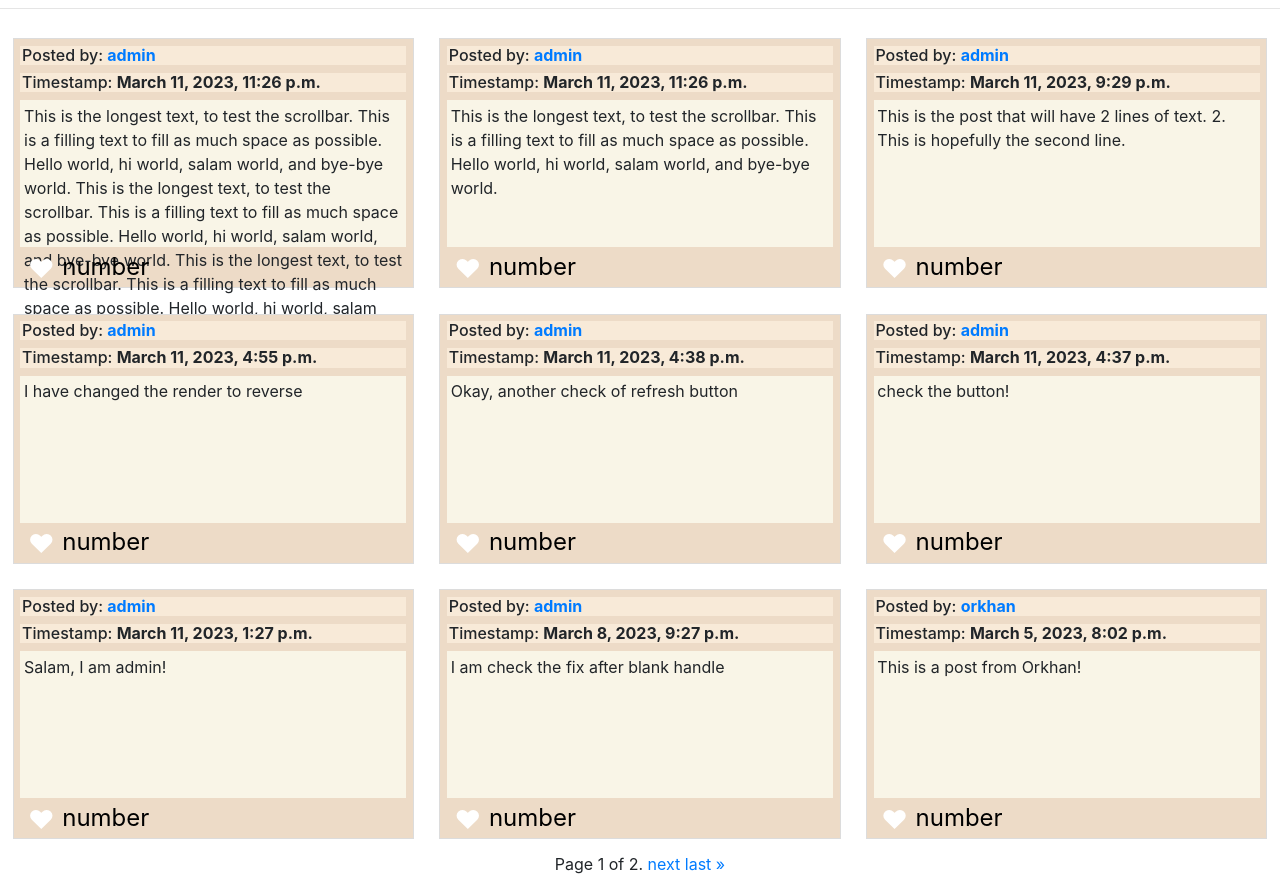
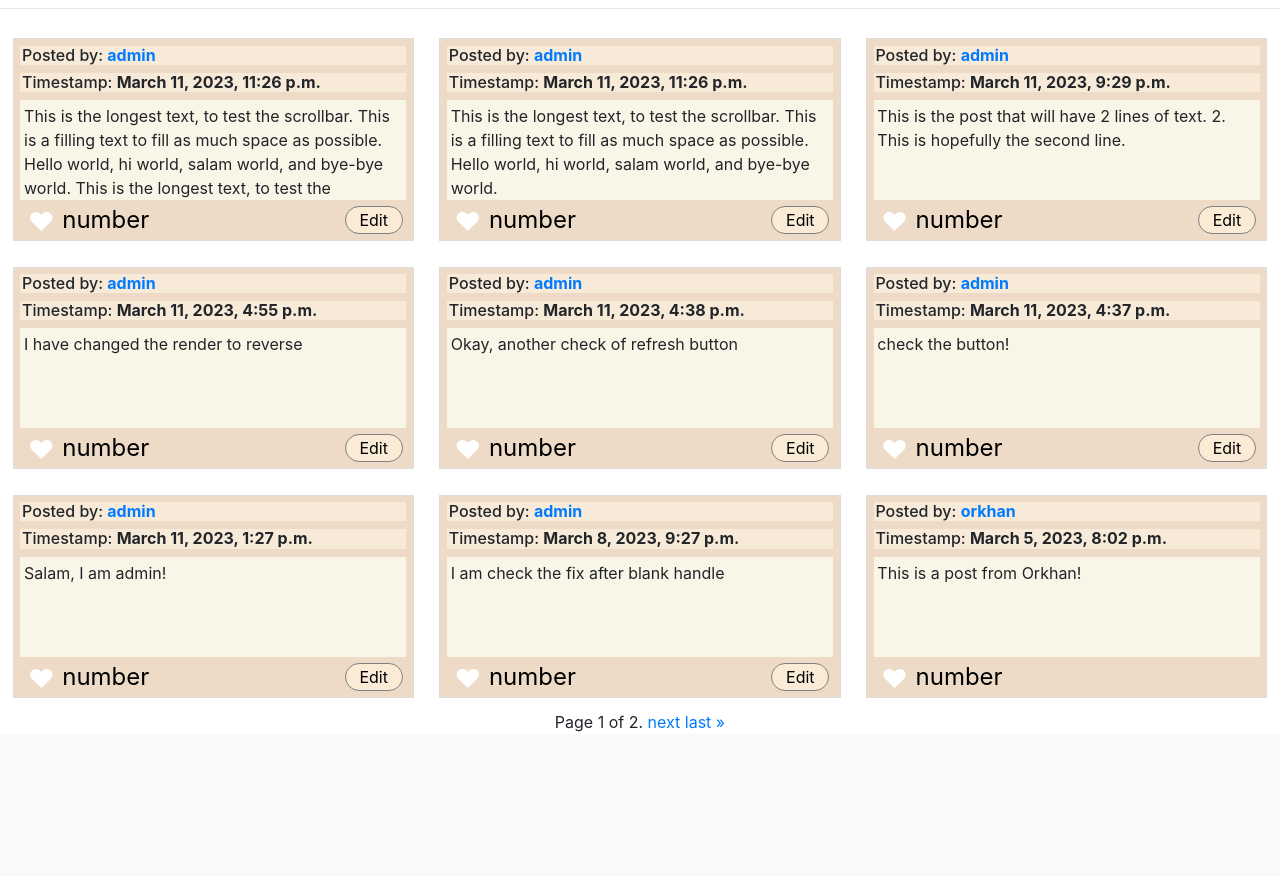
Before and after one commit to orkhan-m/django_network, a Django app: page / in a window 1280 px wide. Shown: the part 211-1087 px from the top of the page. After the commit the page ends 943 px from the top, so only its background shows below. Run offline with Django 3.2, Linux system fonts and the light colour scheme; a user stored in the database is signed in; data comes from the database, SQL or seed files in the repository; both versions use the stored data as it was after the commit; some libraries are stand-ins or nearby versions.

Commit message:
edit-text and textarea

```diff
--- a/network/models.py
+++ b/network/models.py
@@ -7,7 +7,7 @@ class User(AbstractUser):
 
 class Post(models.Model):
     user = models.ForeignKey(User, on_delete=models.CASCADE, related_name="post_owner") #, null=True, blank=True)
-    post = models.CharField(max_length=5000)
+    post = models.CharField(max_length=1000)
     timestamp = models.DateTimeField(auto_now_add=True)
 
     def __str__(self):
--- a/network/static/network/styles.css
+++ b/network/static/network/styles.css
@@ -39,10 +39,10 @@
   flex-direction: row;
   flex-wrap: wrap;
   align-content: flex-start;
-  padding: 0.5%;
+  padding: 0.5% 0.5% 0% 0.5%;
   border: solid 1px gainsboro;
   margin: 1%;
-  height: 250px;
+  height: calc(100% / 2);
   width: calc(100% / 3 - 2%);
   background-color: #eddbc7;
 }
@@ -58,13 +58,21 @@
   flex-grow: 15;
   padding: 1%;
   background-color: #f9f5e7;
-  height: 62.5%;
+  height: 100px;
+  overflow: auto;
+}
+
+.likes-and-edit {
+  display: flex;
+  align-items: flex-start;
+  width: 100%;
+  height: 40px;
 }
 
 .likes {
+  align-self: flex-start;
   color: white;
   font-size: 26px;
-  height: 12%;
   margin-bottom: 1%;
   margin-top: 0.5%;
   padding-left: 2%;
@@ -88,13 +96,26 @@
 }
 
 .like-number {
+  align-self: flex-start;
   color: black;
   font-size: 24px;
-  height: 12%;
   margin-bottom: 1%;
   margin-top: 0.5%;
   padding-left: 2%;
-  width: 50%;
+}
+
+.btn-edit-content {
+  align-self: center;
+  margin-right: 1%;
+  margin-left: auto;
+  width: 15%;
+  border-radius: 45px;
+  border: 1px solid grey;
+  background-color: antiquewhite;
+}
+
+.btn-edit-content:hover {
+  background-color: aliceblue;
 }
 
 .user-profile {
--- a/network/templates/network/index.html
+++ b/network/templates/network/index.html
@@ -3,7 +3,7 @@
   <form method="post" action="{% url 'post' %}" class="post-form">
     {% csrf_token %}
     <textarea
-      maxlength="5000"
+      maxlength="1000"
       class="input-textarea"
       name="input-textarea-name"
     ></textarea>
@@ -33,8 +33,13 @@
     <div class="individual-post-content">
       <p>{{ post.post }}</p>
     </div>
-    <p class="likes">&#9829;</p>
-    <p class="like-number">number</p>
+    <div class="likes-and-edit">
+      <p class="likes">&#9829;</p>
+      <p class="like-number">number</p>
+      {% if post.user == currentUser%}
+      <button class="btn-edit-content">Edit</button>
+      {% endif %}
+    </div>
   </div>
   {% endfor %}
 </div>
--- a/network/views.py
+++ b/network/views.py
@@ -10,6 +10,7 @@ from .models import User, Post, Likes, Follow
 
 
 def index(request):
+    currentUser = request.user
     all_posts = Post.objects.order_by('-timestamp')
     paginator  = Paginator(all_posts, 9)
 
@@ -18,6 +19,7 @@ def index(request):
 
     return render(request, "network/index.html", {
         "posts" : page_obj,
+        "currentUser" : currentUser
     })
 
 @login_required
```
Also changed, not shown: db.sqlite3, network/migrations/0005_alter_post_post.py (added).
